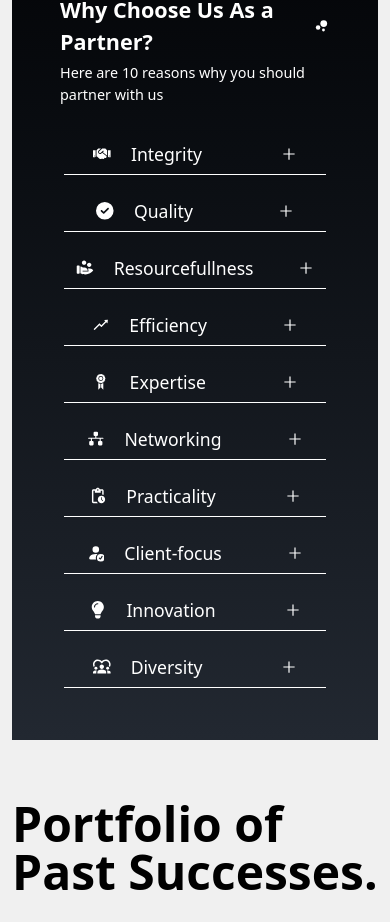
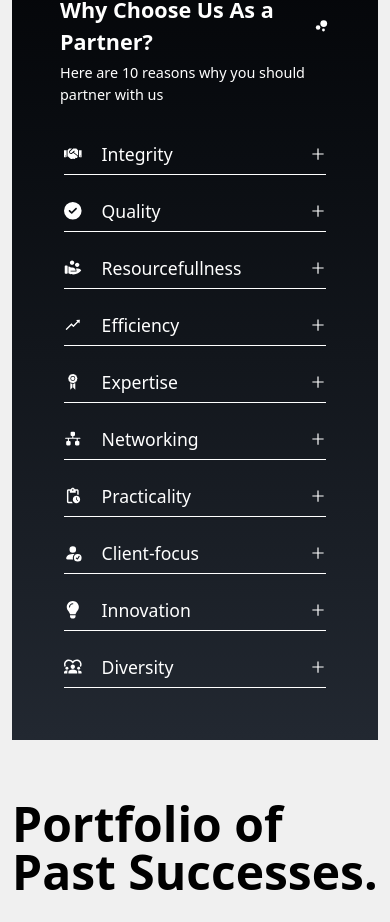
Before and after one commit to Briightt/Landing-Page, a React (Vite) app: page / in a window 390 px wide. Shown: the part 7127-8049 px from the top of the page. Built offline with nearby package versions, Linux system fonts and the light colour scheme.

Commit message:
Update Partnerwithus.tsx

```diff
--- a/src/Partnerwithus.tsx
+++ b/src/Partnerwithus.tsx
@@ -61,7 +61,7 @@ sm:min-w-160" variants = {variants}>
 
 {categories.map((category,index) =>
 <ul className="flex flex-col lg:items-start font-light p-1 text-white gap-3">
-<li key = {index} className="flex items-center sm:justify-between justify-around gap-5 text-[1.1rem] border-b leading-10 cursor-pointer w-full sm:max-w-130 sm:min-w-130 xl:max-w-90 xl:min-w-90 select-none
+<li key = {index} className="flex items-center justify-between gap-5 text-[1.1rem] border-b leading-10 cursor-pointer w-full sm:max-w-130 sm:min-w-130 xl:max-w-90 xl:min-w-90 select-none
 transition-all ease-in-out duration-200 hover:opacity-70 "
  onClick={() => collpaseText(index)}><p className="flex items-center gap-5">{icons[index]}{category}</p>
 {collapseIndex === index ? <motion.span animate = {{rotate:180}} transition={{ease:'easeInOut', duration:0.3}} ><AiOutlineMinus className="transition-all ease-in-out duration-200 w-4 h-4"/></motion.span> :
```
